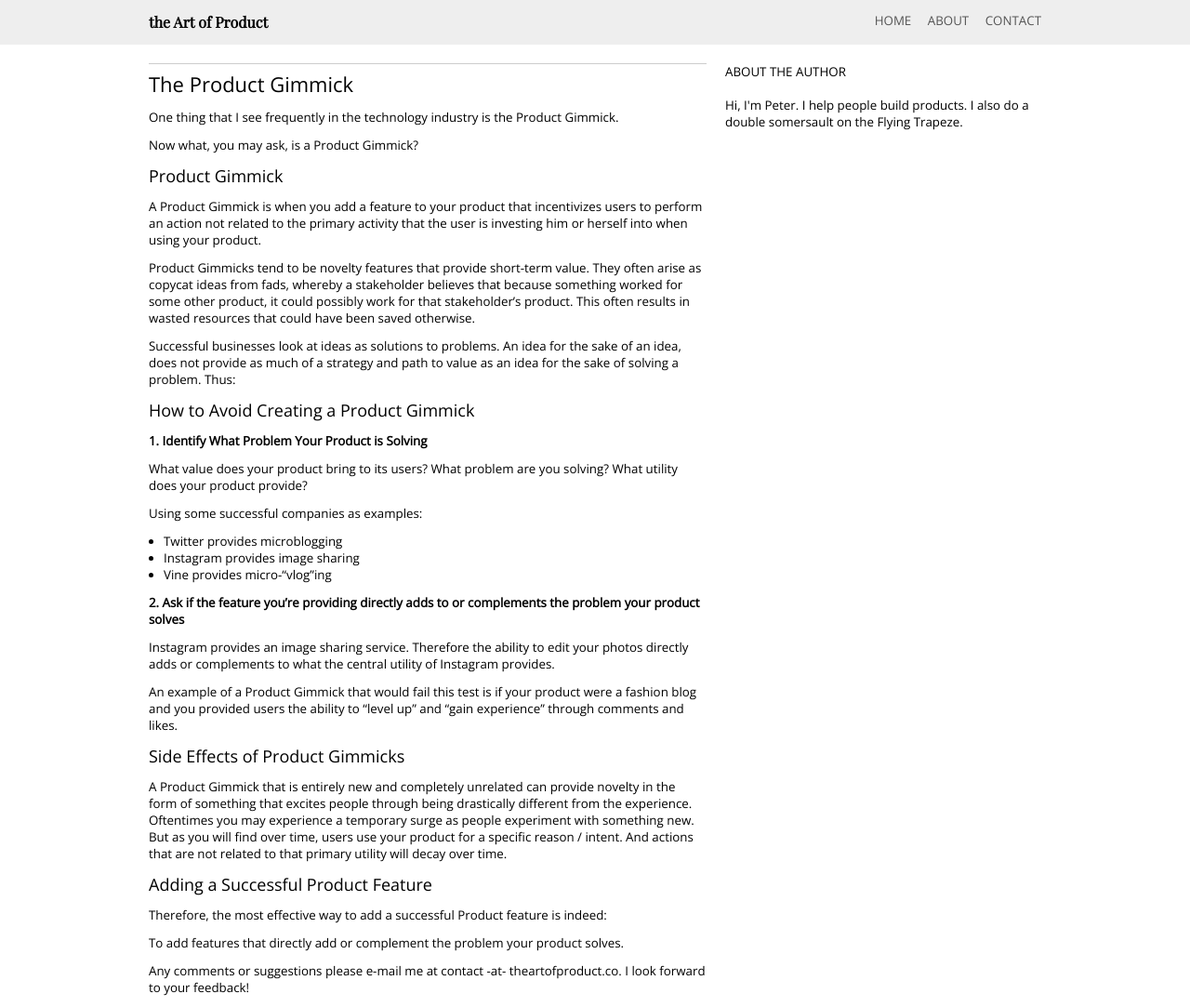
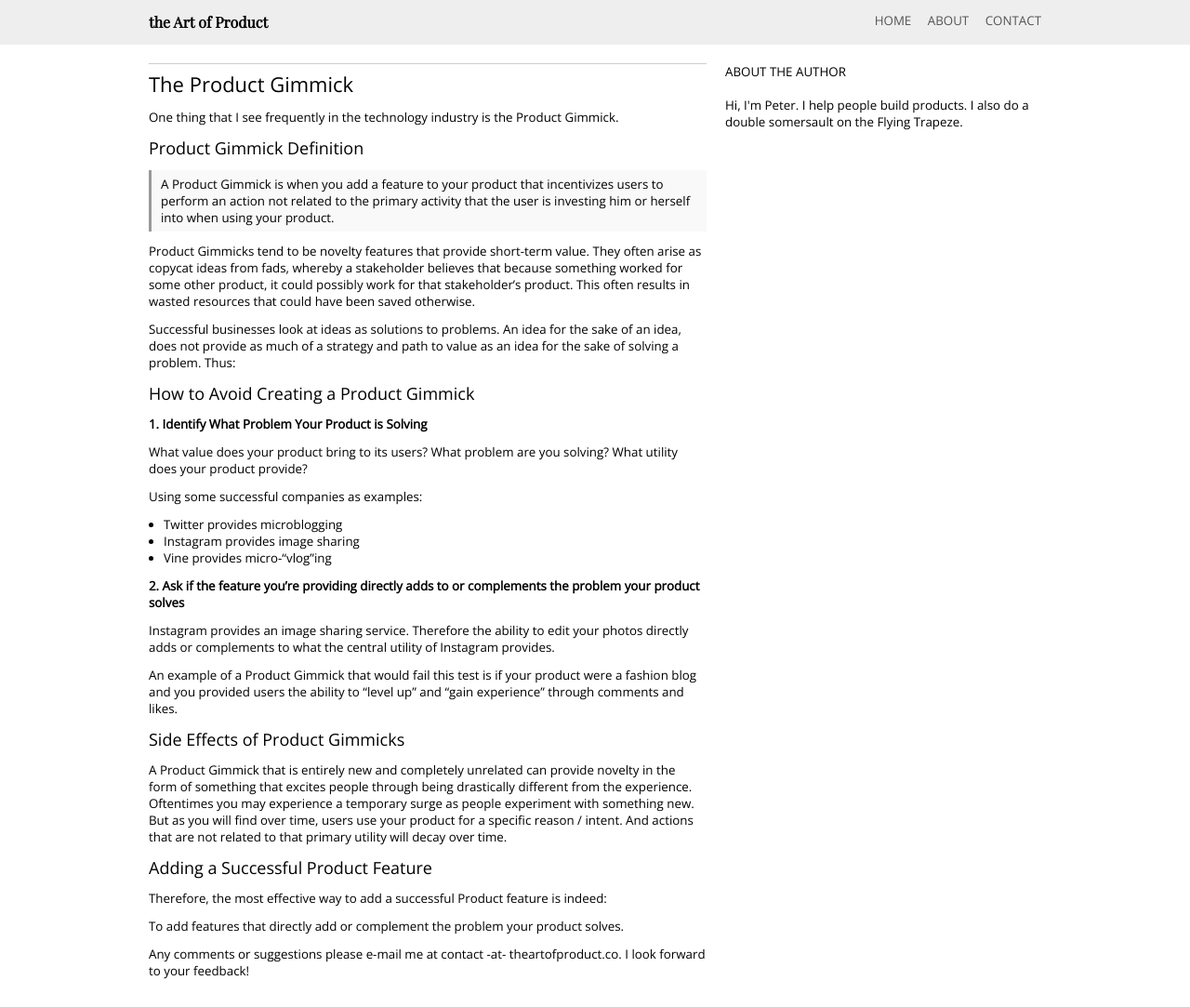
Before and after one commit to theartofproduct/theartofproduct.github.io, a Jekyll site: the page built from _posts/2014-02-16-the-product-gimmick.md, in a window 1280 px wide. Shown: the whole page at 93% size. Built offline with Jekyll 4.4.1, drawn with Linux system fonts in a browser that asks for light colours.

Commit message:
style updates

```diff
--- a/_layouts/default.html
+++ b/_layouts/default.html
@@ -16,6 +16,9 @@
         p, h1, h2, h3, h4, h5, h6 { margin-bottom: 12px; }
 
         ul { margin-left: 16px; margin-bottom:12px;}
+
+        blockquote { border-left: 3px solid #999; background-color: #f9f9f9; padding: 6px 10px; margin-bottom:12px; }
+        blockquote p { margin-bottom: 0px; }
     </style>
 </head>
 <body>
--- a/_posts/2014-02-16-the-product-gimmick.md
+++ b/_posts/2014-02-16-the-product-gimmick.md
@@ -9,10 +9,8 @@ The Product Gimmick
 One thing that I see frequently in the technology industry
 is the Product Gimmick.
 
-Now what, you may ask, is a Product Gimmick?
-
-Product Gimmick
----------------
+Product Gimmick Definition
+--------------------------
 
 > A Product Gimmick is when you add a feature to your product
 > that incentivizes users to perform an action not related to the
```
